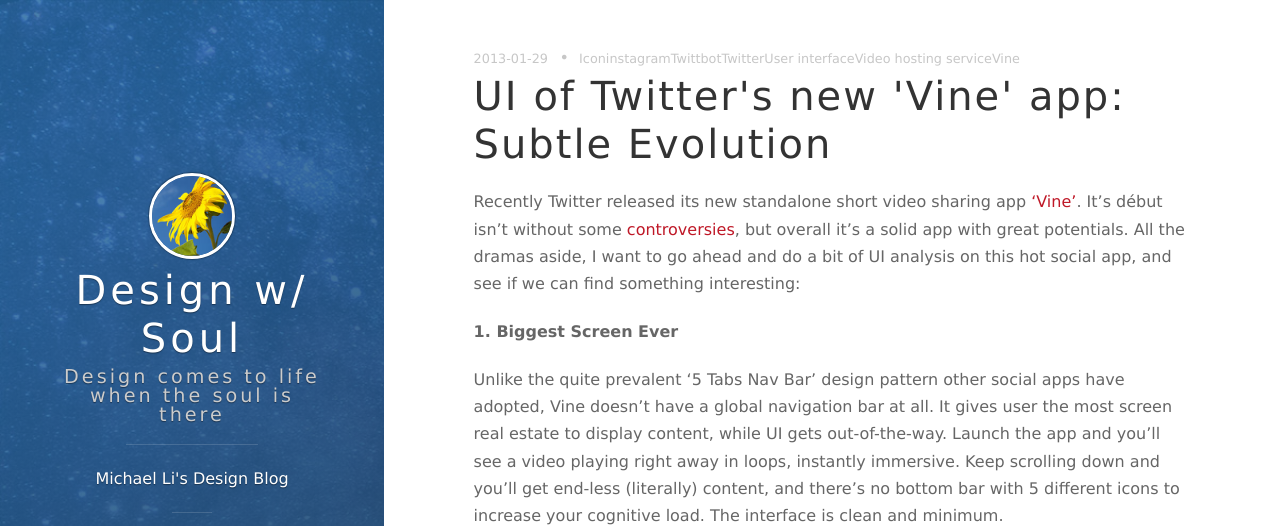
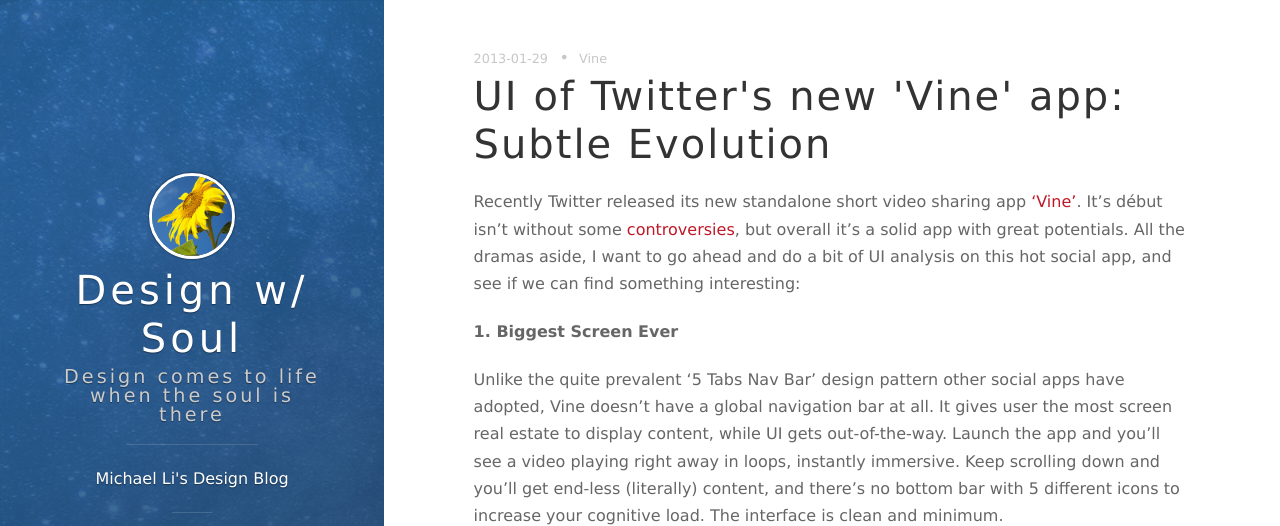
Before and after one commit to lymenlee/mucraft, a Jekyll site: the page built from _posts/2013-01-29-ui-of-twitters-new-vine-app-subtle-evolutions.markdown, in a window 1280 px wide and 900 px high, cut to the strip 0-526 px from the top of the window. Built offline with Jekyll 4.4.1, drawn with Linux system fonts in a browser that asks for light colours; nearby versions of some CDN libraries; comment, search, counter and statistics services are not loaded; part of the change alters nothing that is shown.

Commit message:
Update 2013-01-29-ui-of-twitters-new-vine-app-subtle-evolutions.markdown

```diff
--- a/_posts/2013-01-29-ui-of-twitters-new-vine-app-subtle-evolutions.markdown
+++ b/_posts/2013-01-29-ui-of-twitters-new-vine-app-subtle-evolutions.markdown
@@ -1,28 +1,24 @@
 ---
 author: mountainwalker
 comments: true
-date: 2013-01-29 04:43:21+00:00
+date: 2013-01-29T04:43:21.000Z
 layout: post
-link: https://linwangge.wordpress.com/2013/01/28/ui-of-twitters-new-vine-app-subtle-evolutions/
+link: >-
+  https://linwangge.wordpress.com/2013/01/28/ui-of-twitters-new-vine-app-subtle-evolutions/
 slug: ui-of-twitters-new-vine-app-subtle-evolutions
 title: 'UI of Twitter''s new ''Vine'' app: Subtle Evolution'
 wordpress_id: 646
 categories:
-- Anything Apple
-- Design
-- iOS
-- Main
-- Social Networks
-- Tech Trends
-- UICraft
+  - Anything Apple
+  - Design
+  - iOS
+  - Main
+  - Social Networks
+  - Tech Trends
+  - UICraft
 tags:
-- Icon
-- instagram
-- Twittbot
-- Twitter
-- User interface
-- Video hosting service
-- Vine
+  - Vine
+published: true
 ---
 
 Recently Twitter released its new standalone short video sharing app ['Vine'](http://techcrunch.com/2013/01/24/vine-just-made-twitter-a-stronger-social-network/). It's début isn't without some [controversies](http://techcrunch.com/2013/01/28/apple-pulls-vine-from-app-stores-featured-section-after-porn-showed-up-in-editors-picks/), but overall it's a solid app with great potentials. All the dramas aside, I want to go ahead and do a bit of UI analysis on this hot social app, and see if we can find something interesting:
```
